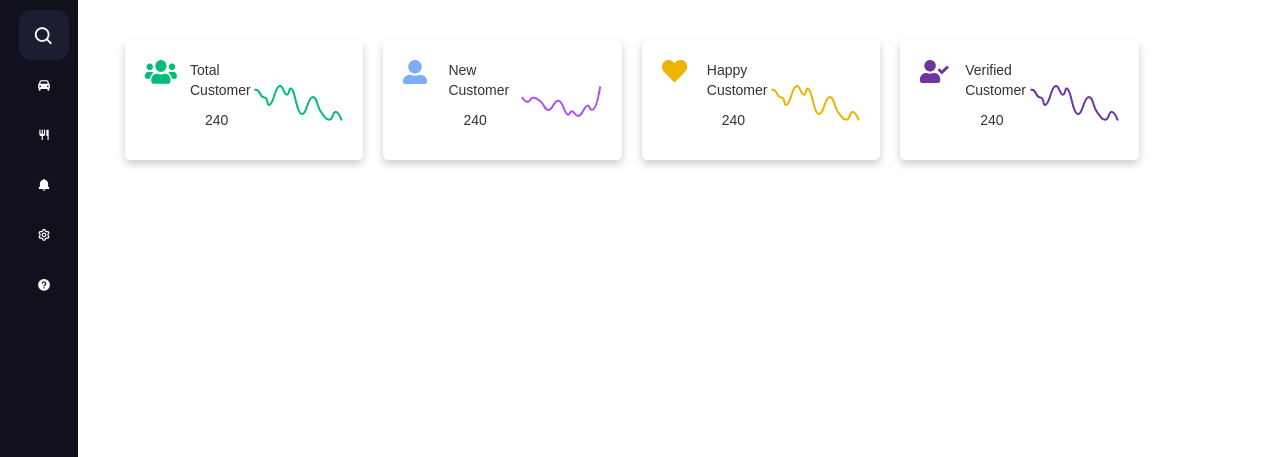
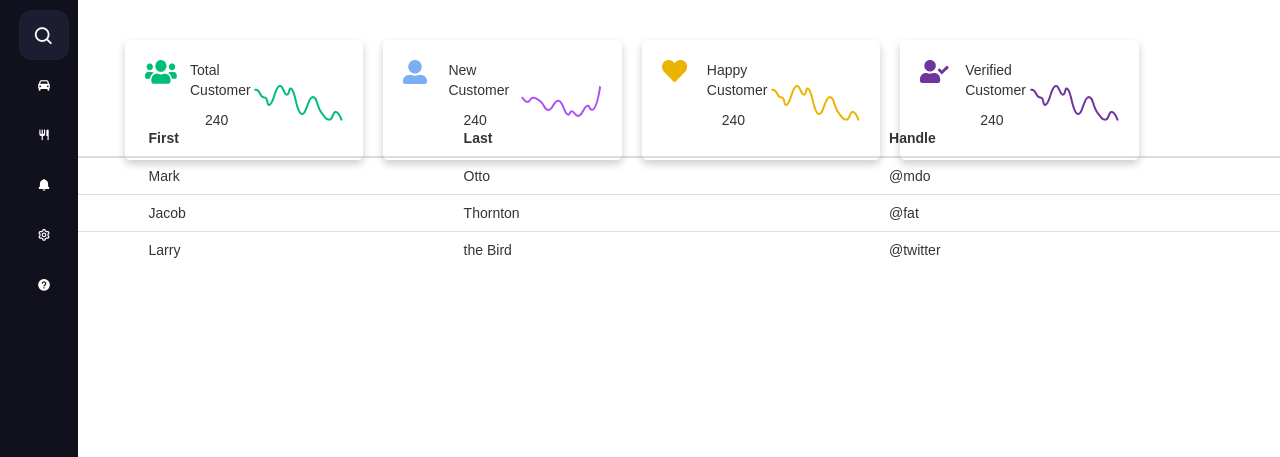
Before and after one commit to aniket0951/Siloar-dashboard, a Django app: page /newtry in a window 1280 px wide. Shown: the part 56-513 px from the top of the page. Run offline with Django 3.2, Linux system fonts and the light colour scheme; some libraries are stand-ins or nearby versions.

Commit message:
creating table view to show all requestes

```diff
--- a/static/css/style.css
+++ b/static/css/style.css
@@ -270,3 +270,9 @@
 .container {
   padding: 2px 16px;
 }
+.list_graph{
+  margin-top: 600px;
+}
+#list_graph{
+  margin-top: 120px;
+}
--- a/testapp/templates/progress.html
+++ b/testapp/templates/progress.html
@@ -127,7 +127,9 @@
           text-decoration: none;
           height: 50px;
           width: 50px;
-
+        }
+        .list_graph {
+          margin-top: 150px;
         }
       </style>
     </head>
@@ -223,7 +225,11 @@
         <div class="row">
           <div class="card col-lg-3">
             <img src="/static/image/total_customer.png" alt="Avatar" />
-            <img src="/static/image/total_customer_graph_img.png" alt="Avatar" style="float: right;  margin-top: 25px;"/>
+            <img
+              src="/static/image/total_customer_graph_img.png"
+              alt="Avatar"
+              style="float: right; margin-top: 25px"
+            />
             <div class="">
               <p class="card-text" id="text">Total Customer</p>
               <p class="card-text" id="textNumber">240</p>
@@ -233,7 +239,11 @@
           <!-- new customer card -->
           <div class="card col-lg-3">
             <img src="/static/image/new_cutomer_icon.png" alt="Avatar" />
-            <img src="/static/image/new_customer_graph.img.png" alt="Avatar" style="float: right;  margin-top: 25px;"/>
+            <img
+              src="/static/image/new_customer_graph.img.png"
+              alt="Avatar"
+              style="float: right; margin-top: 25px"
+            />
             <div class="">
               <p class="card-text" id="text">New Customer</p>
               <p class="card-text" id="textNumber">240</p>
@@ -243,7 +253,11 @@
           <!-- Happy customer  -->
           <div class="card col-lg-3">
             <img src="/static/image/happy_customer_img.png" alt="Avatar" />
-            <img src="/static/image/happy_customer_graph_img.png" alt="Avatar" style="float: right;  margin-top: 25px;"/>
+            <img
+              src="/static/image/happy_customer_graph_img.png"
+              alt="Avatar"
+              style="float: right; margin-top: 25px"
+            />
             <div class="">
               <p class="card-text" id="text">Happy Customer</p>
               <p class="card-text" id="textNumber">240</p>
@@ -253,7 +267,11 @@
           <!-- Verified customer card -->
           <div class="card col-lg-3">
             <img src="/static/image/verifiyed_customer_img.png" alt="Avatar" />
-            <img src="/static/image/verifyied_customer_graph_img.png" alt="Avatar" style="float: right;  margin-top: 25px;"/>
+            <img
+              src="/static/image/verifyied_customer_graph_img.png"
+              alt="Avatar"
+              style="float: right; margin-top: 25px"
+            />
             <div class="">
               <p class="card-text" id="text">Verified Customer</p>
               <p class="card-text" id="textNumber">240</p>
@@ -263,8 +281,38 @@
       </div>
 
       <!-- list and graph card -->
-      <section>
+      <section class="list_graph" id="list_graph">
         <div>
+          <table class="table">
+            <thead class="thead-dark">
+              <tr>
+                <th scope="col">#</th>
+                <th scope="col">First</th>
+                <th scope="col">Last</th>
+                <th scope="col">Handle</th>
+              </tr>
+            </thead>
+            <tbody>
+              <tr>
+                <th scope="row">1</th>
+                <td>Mark</td>
+                <td>Otto</td>
+                <td>@mdo</td>
+              </tr>
+              <tr>
+                <th scope="row">2</th>
+                <td>Jacob</td>
+                <td>Thornton</td>
+                <td>@fat</td>
+              </tr>
+              <tr>
+                <th scope="row">3</th>
+                <td>Larry</td>
+                <td>the Bird</td>
+                <td>@twitter</td>
+              </tr>
+            </tbody>
+          </table>
 
         </div>
       </section>
```
